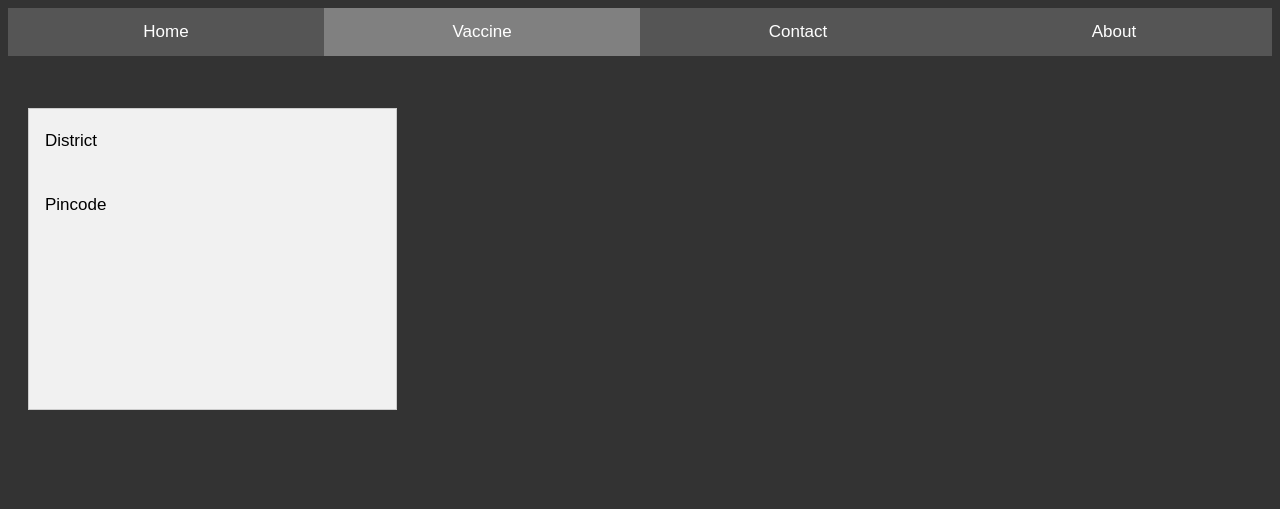
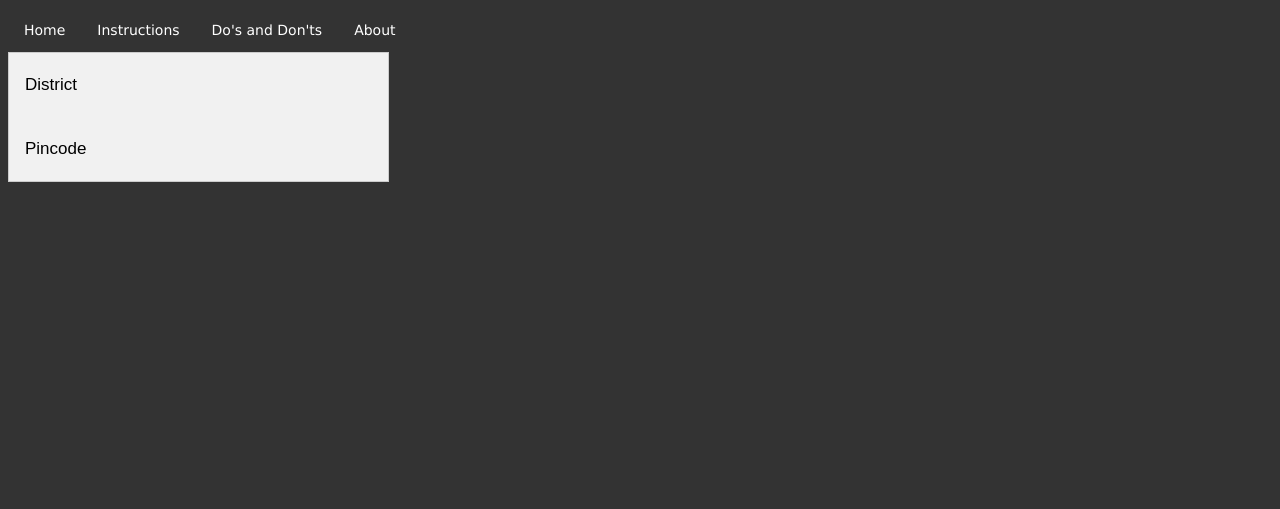
Before and after one commit to vinaynpp/RGP_VaccineTracker_Tantrotsav_2k21, a Flask app: page / in a window 1280 px wide. Shown: the top 509 px of the page. Run offline with Flask 2, Linux system fonts and the light colour scheme; data that the repository does not hold is empty.

Commit message:
guides and instructions iframe

```diff
--- a/main.py
+++ b/main.py
@@ -6,7 +6,7 @@
 
 from werkzeug.datastructures import ImmutableMultiDict
 
-app = Flask(__name__)
+app = Flask(__name__, template_folder='templates', static_folder='static')
 app.secret_key = b'_5#y2L"F4Q8z\n\xec]/'
 
 corehost = "https://cdn-api.co-vin.in/api/"
@@ -89,18 +89,27 @@
     if request.method == 'POST':
         param = {}
         stateres = getres(url="v2/admin/location/states", param=param)
-        districtres = getres(url="v2/admin/location/districts/"+ str(session["stateid"]) , param=param)
 
         session["pincode"] = request.form['pincode']
         session["date"] = dateconvert( request.form['date'])
         param = {"pincode": str(session["pincode"]), "date": str(session["date"])}
         pinres = getres(url="v2/appointment/sessions/public/findByPin", param=param)
         print(session)
-        return render_template("index.html",vaccine_details=pinres["sessions"], mydate = datereconvert(session["date"]), mypincode = session["pincode"], states=stateres["states"], mystateid = session["stateid"], districts=districtres["districts"], mydistrictid = session["districtid"])
+        return render_template("index.html",vaccine_details=pinres["sessions"], mydate = datereconvert(session["date"]), mypincode = session["pincode"], states=stateres["states"])
 
+@app.route('/instr', methods=['GET', 'POST'])
+def instr():
+    return render_template('instr.html')
 
+@app.route('/dos', methods=['GET', 'POST'])
+def dos():
+    return render_template('dos.html')
+
+@app.route('/about', methods=['GET', 'POST'])
+def about():
+    return render_template('about.html')
 
 
 if __name__ == '__main__':
     port = int(os.environ.get("PORT", 5000))
-    app.run(threaded=True, port=port, debug=True)
+    app.run(threaded=True, port=port, debug=True, host="0.0.0.0")
--- a/templates/index.html
+++ b/templates/index.html
@@ -2,18 +2,7 @@
 
 
 {% block content %}
-<button class="toplink" onclick="openPage('Home', this, 'grey')">Home</button>
-<button class="toplink" onclick="openPage('Vaccine', this, 'grey')" id="defaultOpen">Vaccine</button>
-<button class="toplink" onclick="openPage('Contact', this, 'grey')">Contact</button>
-<button class="toplink" onclick="openPage('About', this, 'grey')">About</button>
 
-<div id="Home" class="topcontent">
-  <h3>Home</h3>
-  <p>Home is where the heart is..</p>
-</div>
-
-<div id="Vaccine" class="topcontent">
-    {% block vaccineb %}
 
 
     {% if session["date"]%}
@@ -213,6 +202,7 @@
         <h3>District</h3>
         <form action="{{ url_for('getdistricts') }}" method="post">
             <div>
+              Select State:
               <select name="states" required >
                 {% for state in states %}
                 <option value="{{state.state_id}}">{{state.state_name}}</option>
@@ -232,7 +222,7 @@
                 <input type="number" name="pincode" id="pincode">
             </div>
             <div>
-                date: <input type="date" name="date" required  />
+                Date: <input type="date" name="date" required  />
             </div>
             <div>
               <button type="submit">Submit</button>
@@ -245,16 +235,5 @@
 
 
     {% endif %}
-    {% endblock %}
-</div>
 
-<div id="Contact" class="topcontent">
-  <h3>Contact</h3>
-  <p>Get in touch, or swing by for a cup of coffee.</p>
-</div>
-
-<div id="About" class="topcontent">
-  <h3>About</h3>
-  <p>Who we are and what we do.</p>
-</div>
 {% endblock %}
--- a/templates/rajnikant.html
+++ b/templates/rajnikant.html
@@ -11,6 +11,29 @@
         font-size: 14px;
         background-color: #333333;
         color: #ffffff;
+      }
+      ul {
+        list-style-type: none;
+        margin: 0;
+        padding: 0;
+        overflow: hidden;
+        background-color: #333;
+      }
+
+      li {
+        float: left;
+      }
+
+      li a {
+        display: block;
+        color: white;
+        text-align: center;
+        padding: 14px 16px;
+        text-decoration: none;
+      }
+
+      li a:hover {
+        background-color: #111;
       }
       table {
         width: 100%;
@@ -27,7 +50,7 @@
         border: 1px solid #ccc;
         background-color: #f1f1f1;
         width: 30%;
-        height: 300px;
+        height: auto;
       }
 
       /* Style the buttons inside the tab */
@@ -59,9 +82,9 @@
         float: left;
         padding: 0px 12px;
         border: 1px solid #ccc;
-        width: 67%;
+        width: 60%;
         border-left: none;
-        height: 300px;
+        height: auto;
         display: none;
       }
 
@@ -71,34 +94,15 @@
         clear: both;
         display: table;
       }
-
-      /* Style top links */
-      .toplink {
-        background-color: #555;
-        color: white;
-        float: left;
-        border: none;
-        outline: none;
-        cursor: pointer;
-        padding: 14px 16px;
-        font-size: 17px;
-        width: 25%;
-      }
-
-      .toplink:hover {
-        background-color: #777;
-      }
-
-      /* Style the top content (and add height:100% for full page content) */
-      .topcontent {
-        color: white;
-        display: none;
-        padding: 100px 20px;
-        height: 100%;
-      }
     </style>
   </head>
   <body>
+    <ul>
+      <li><a class="active" href="{{ url_for('index') }}">Home</a></li>
+      <li><a href="{{ url_for('instr') }}">Instructions</a></li>
+      <li><a href="{{ url_for('dos') }}">Do's and Don'ts</a></li>
+      <li><a href="{{ url_for('about') }}">About</a></li>
+    </ul>
     {% block content %} {% endblock %}
     <script>
       function selectmethod(evt, methodName) {
```
Also changed, not shown: temp.py (added, +34 -0 lines), templates/about.html (added, +7 -0 lines), templates/dos.html (added, +7 -0 lines), templates/instr.html (added, +7 -0 lines), 2 other files.
